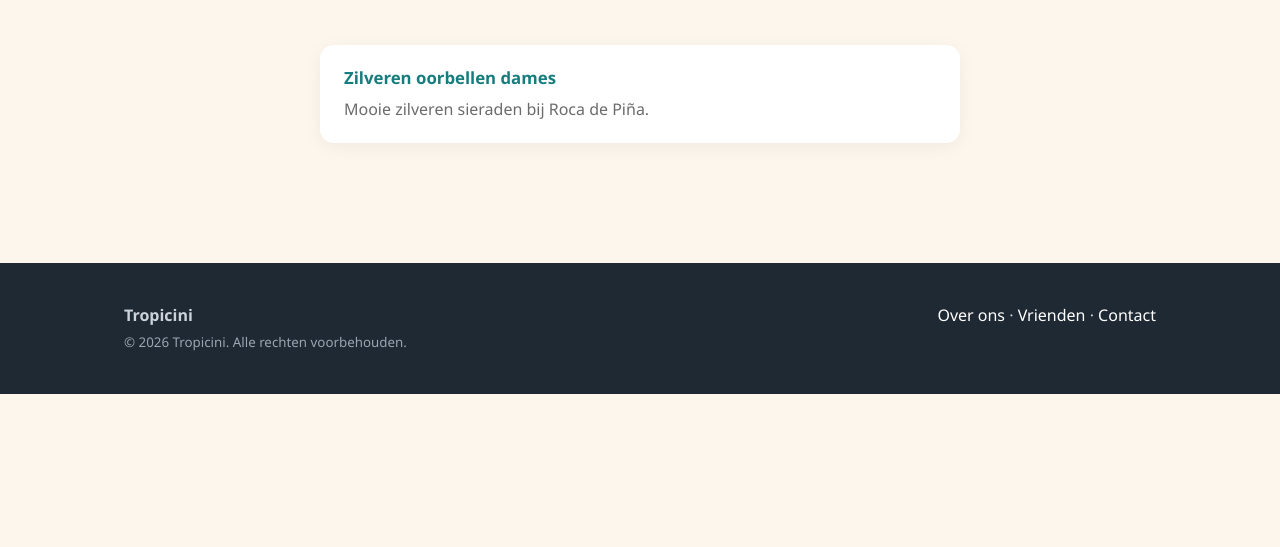
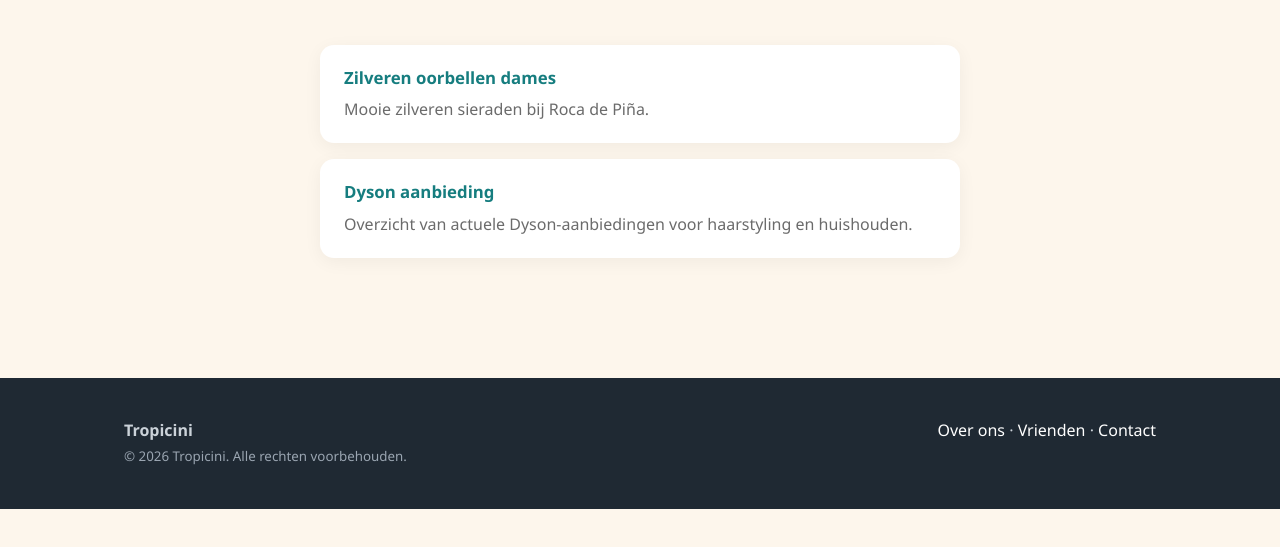
Before and after one commit to alexjknol-del/tropicini-nl, a plain HTML site: page vrienden.html in a window 1280 px wide. Shown: the part 241-788 px from the top of the page. Drawn offline with Linux system fonts and the light colour scheme.

Commit message:
Vrienden: Dyson aanbieding

```diff
--- a/vrienden.html
+++ b/vrienden.html
@@ -32,6 +32,10 @@
     <a href="https://rocadepina.com/pages/zilveren-oorbellen-dames" rel="noopener noreferrer" target="_blank">Zilveren oorbellen dames</a>
     <p style="margin:6px 0 0;color:var(--muted);">Mooie zilveren sieraden bij Roca de Piña.</p>
   </div>
+      <div class="friend-item">
+        <a href="https://dysonaanbiedingen.nl/" rel="noopener noreferrer" target="_blank">Dyson aanbieding</a>
+        <p style="margin:6px 0 0;color:var(--muted);">Overzicht van actuele Dyson-aanbiedingen voor haarstyling en huishouden.</p>
+      </div>
 </div>
 
 <footer class="site-footer">
```
